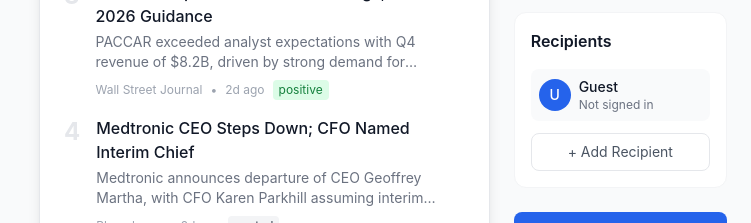
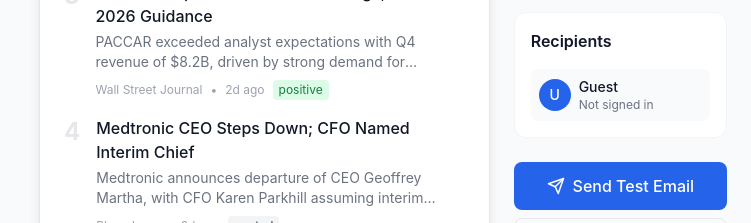
Before and after one commit to daffytajg/Lupton-News, a Next.js app: page /email-digest in a window 1280 px wide. Shown: the part 880-1103 px from the top of the page, without its empty margins (529-1280 px from the left). Built offline with nearby package versions, Linux system fonts and the light colour scheme; no server answers.

Commit message:
Remove Add Recipient button from Email Digest page

```diff
--- a/src/app/email-digest/page.tsx
+++ b/src/app/email-digest/page.tsx
@@ -392,9 +392,7 @@
                     </div>
                   </div>
                 </div>
-                <button className="w-full mt-3 px-4 py-2 border border-gray-200 rounded-lg text-sm text-gray-600 hover:bg-gray-50">
-                  + Add Recipient
-                </button>
+
               </div>
 
               {/* Actions */}
```
